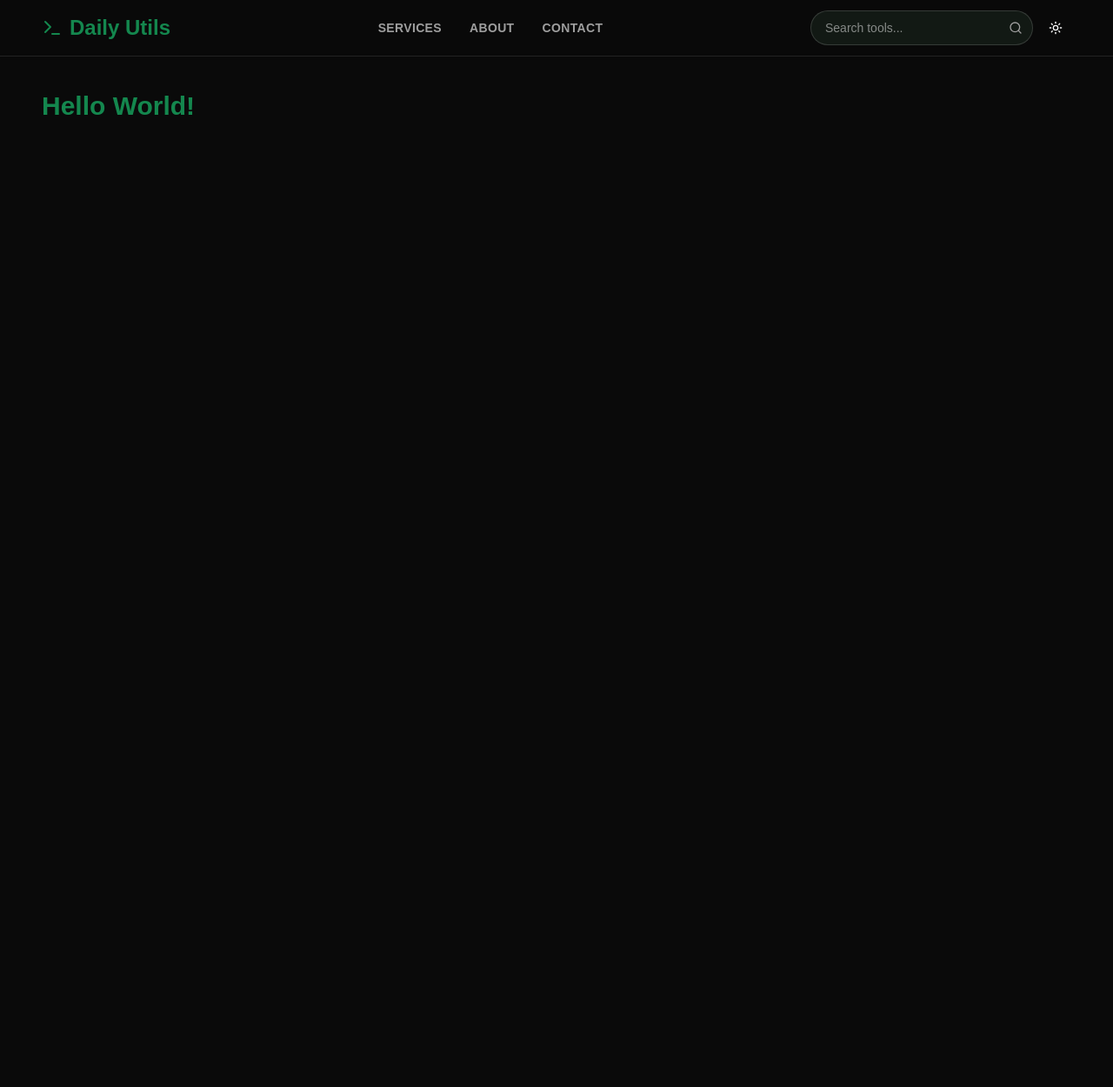
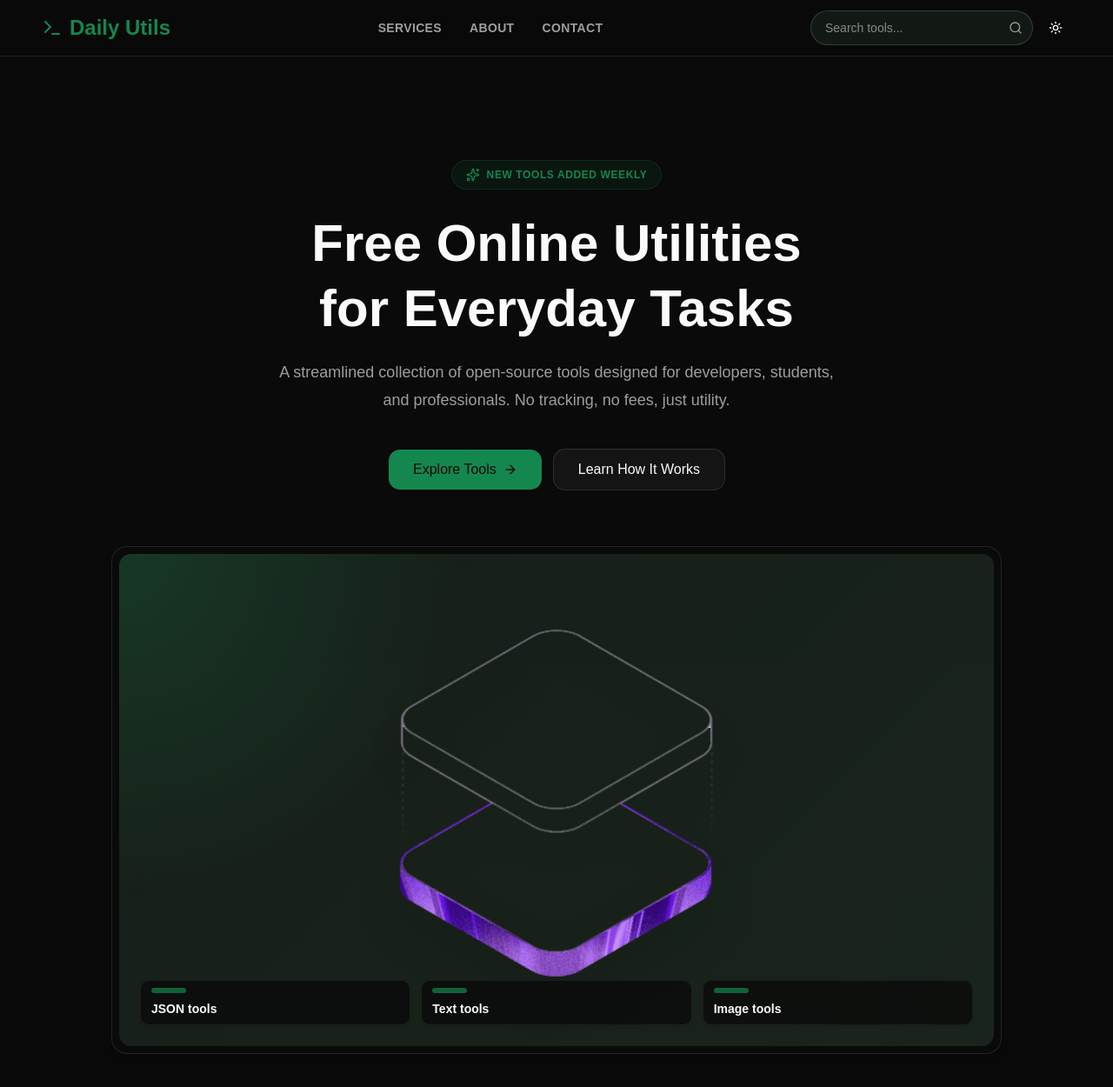
Before and after one commit to sakib-333/daily-utils, a React (Vite) app: page / in a window 1280 px wide. Shown: the top 1250 px of the page at 87% size. Before the commit the page ends 800 px from the top, so only its background shows below. Built offline with nearby package versions, Linux system fonts and the light colour scheme.

Commit message:
Add hero section.

```diff
--- a/src/App.tsx
+++ b/src/App.tsx
@@ -1,11 +1,12 @@
 import Navbar from "@/components/Navbar"
+import HeroSection from "./components/hero-section"
 
 const App = () => {
   return (
     <div className="min-h-screen bg-background pt-16 text-foreground">
       <Navbar />
       <main className="mx-auto max-w-7xl px-4 py-10 sm:px-6 lg:px-12">
-        <h1 className="text-3xl font-bold text-primary">Hello World!</h1>
+        <HeroSection />
       </main>
     </div>
   )
--- /dev/null
+++ b/src/components/hero-section.tsx
@@ -0,0 +1,80 @@
+import { ArrowRight, Sparkles } from "lucide-react"
+
+import heroImage from "@/assets/hero.png"
+import { Button } from "@/components/ui/button"
+
+const HeroSection = () => {
+    return (
+        <section className="relative mx-auto flex min-h-153.5 max-w-7xl flex-col items-center justify-center overflow-hidden px-4 py-20 text-center sm:px-6 lg:px-12">
+            <div
+                className="absolute -right-24 -top-24 -z-10 size-96 rounded-full bg-primary/5 blur-3xl"
+                aria-hidden="true"
+            />
+            <div
+                className="absolute -bottom-24 -left-24 -z-10 size-96 rounded-full bg-secondary/50 blur-3xl"
+                aria-hidden="true"
+            />
+
+            <div className="inline-flex items-center gap-2 rounded-full border border-primary/20 bg-primary/10 px-4 py-2 text-primary shadow-sm">
+                <Sparkles className="size-4" aria-hidden="true" />
+                <span className="text-xs font-semibold uppercase tracking-wider">
+                    New tools added weekly
+                </span>
+            </div>
+
+            <h1 className="mt-6 max-w-4xl text-balance text-4xl font-bold leading-tight text-foreground sm:text-5xl lg:text-6xl">
+                Free Online Utilities for Everyday Tasks
+            </h1>
+
+            <p className="mt-5 max-w-2xl text-pretty text-lg leading-8 text-muted-foreground">
+                A streamlined collection of open-source tools designed for developers, students, and
+                professionals. No tracking, no fees, just utility.
+            </p>
+
+            <div className="mt-10 flex w-full flex-col justify-center gap-3 sm:w-auto sm:flex-row">
+                <Button
+                    type="button"
+                    size="lg"
+                    className="h-12 gap-2 rounded-xl px-7 text-base shadow-sm hover:shadow-md"
+                >
+                    Explore Tools
+                    <ArrowRight className="size-4" aria-hidden="true" />
+                </Button>
+                <Button
+                    type="button"
+                    variant="outline"
+                    size="lg"
+                    className="h-12 rounded-xl px-7 text-base"
+                >
+                    Learn How It Works
+                </Button>
+            </div>
+
+            <div className="mt-16 w-full max-w-5xl overflow-hidden rounded-2xl border border-border bg-background p-2 shadow-xl">
+                <div className="relative flex aspect-video items-center justify-center overflow-hidden rounded-xl bg-muted">
+                    <div className="absolute inset-0 bg-[radial-gradient(circle_at_top_left,var(--primary)_0,transparent_34%),linear-gradient(135deg,var(--background),var(--secondary))] opacity-20" />
+                    <img
+                        src={heroImage}
+                        alt="Layered dashboard preview for Daily Utils"
+                        className="relative h-[72%] w-auto object-contain drop-shadow-2xl"
+                    />
+                    <div className="absolute bottom-4 left-4 right-4 grid grid-cols-3 gap-2 sm:bottom-6 sm:left-6 sm:right-6 sm:gap-3">
+                        {["JSON", "Text", "Image"].map((tool) => (
+                            <div
+                                key={tool}
+                                className="rounded-lg border border-border/70 bg-background/80 px-3 py-2 text-left shadow-sm backdrop-blur"
+                            >
+                                <div className="h-1.5 w-10 rounded-full bg-primary/70" />
+                                <p className="mt-2 truncate text-xs font-semibold text-foreground sm:text-sm">
+                                    {tool} tools
+                                </p>
+                            </div>
+                        ))}
+                    </div>
+                </div>
+            </div>
+        </section>
+    )
+}
+
+export default HeroSection
```
